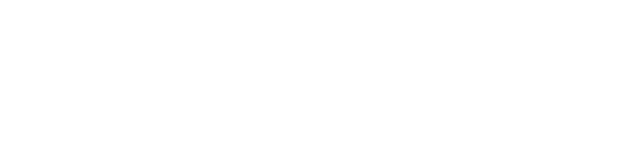
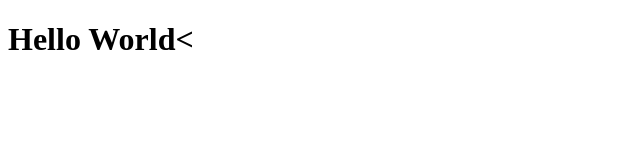
Before and after one commit to ziyokhuja90/WebsiteTest, a plain HTML site: page index.html in a window 1280 px wide. Shown: the whole page, without its empty margins (0-640 px from the left). Drawn offline with Linux system fonts and the light colour scheme.

Commit message:
Update index.html

```diff
--- a/index.html
+++ b/index.html
@@ -6,6 +6,6 @@
     <title>Document</title>
 </head>
 <body>
-
+<h1>Hello World<</h1>
 </body>
 </html>
```
